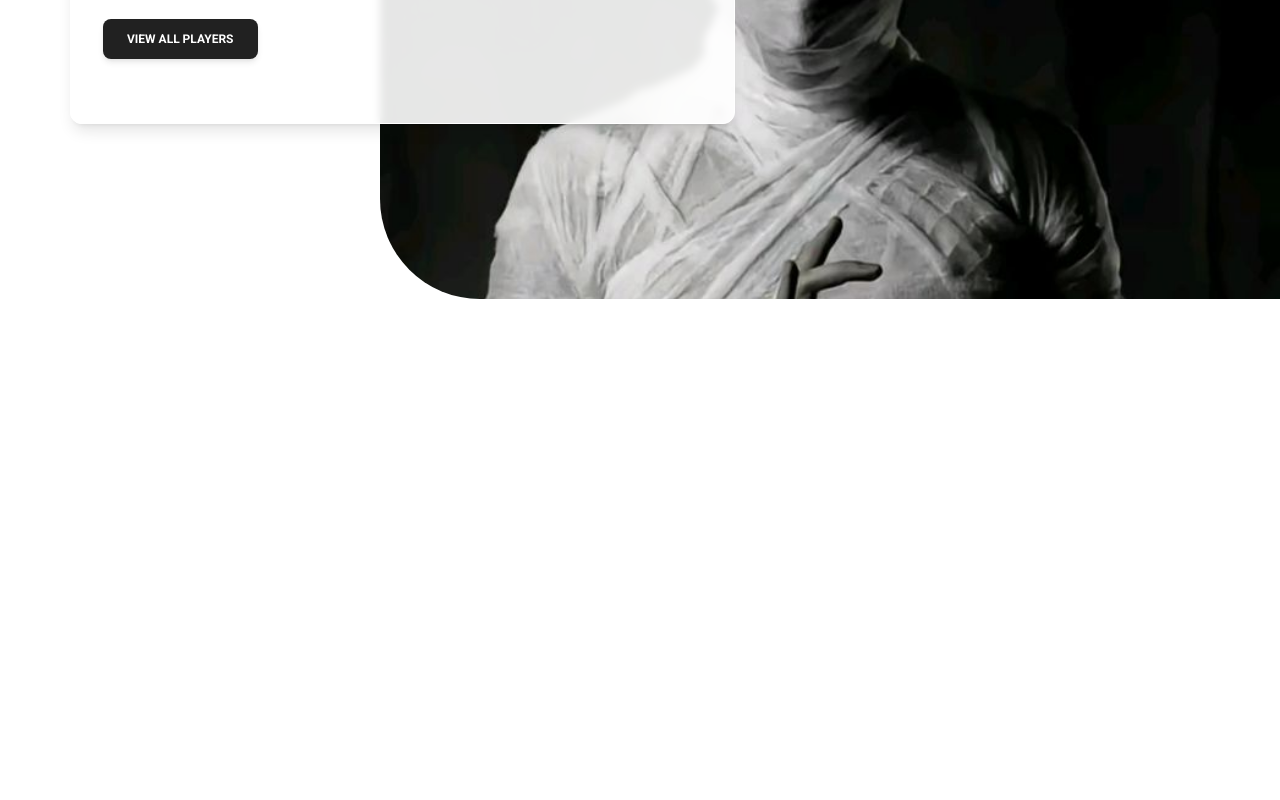
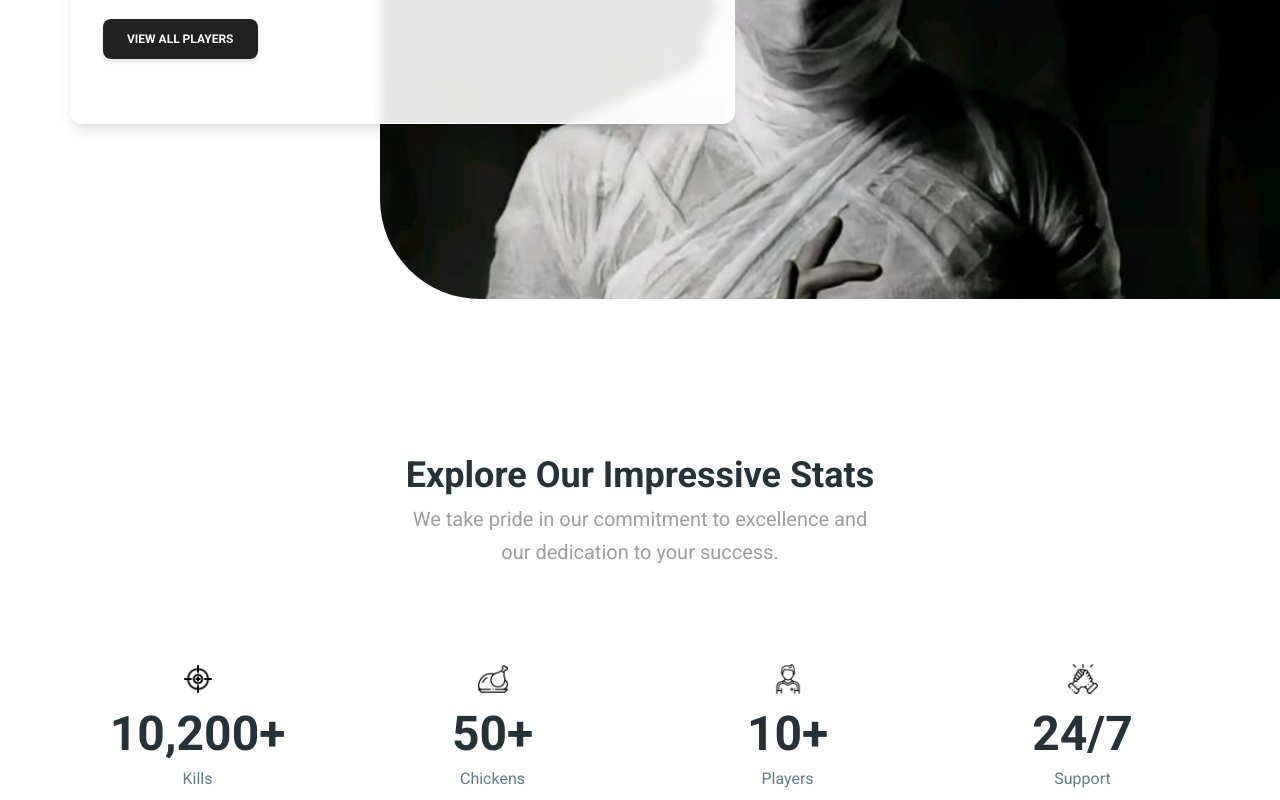
Before and after one commit to ameen-sid/Team-Eagles-Website, a Next.js app: page / in a window 1280 px wide. Shown: the part 521-1321 px from the top of the page. Before the commit the page ends 820 px from the top, so only its background shows below. Built offline with nearby package versions, Linux system fonts and the light colour scheme.

Commit message:
Updated Page.tsx file

```diff
--- a/src/app/page.tsx
+++ b/src/app/page.tsx
@@ -1,12 +1,14 @@
 // Import the Required Modules
 import { NavBar } from "@/components";
 import Hero from "./hero";
+import OurImpressiveStats from "./our-impressive-stats";
 
 export default function Home() {
   return (
     <>
       <NavBar />
       <Hero />
+      <OurImpressiveStats />
     </>
   );
 }
```
